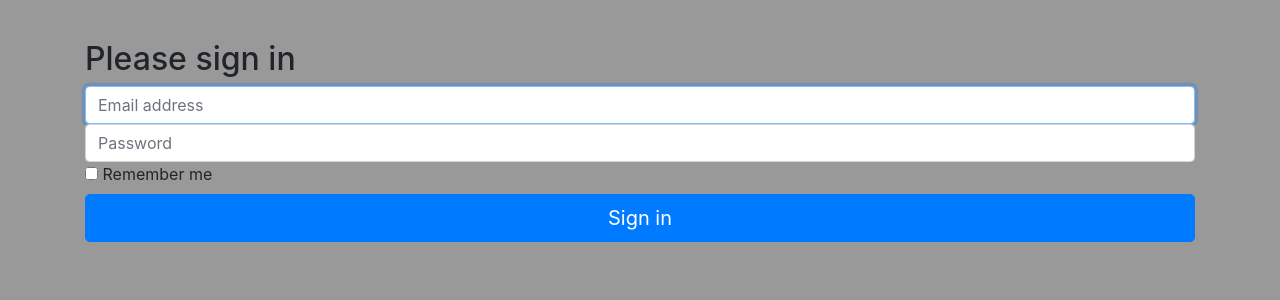
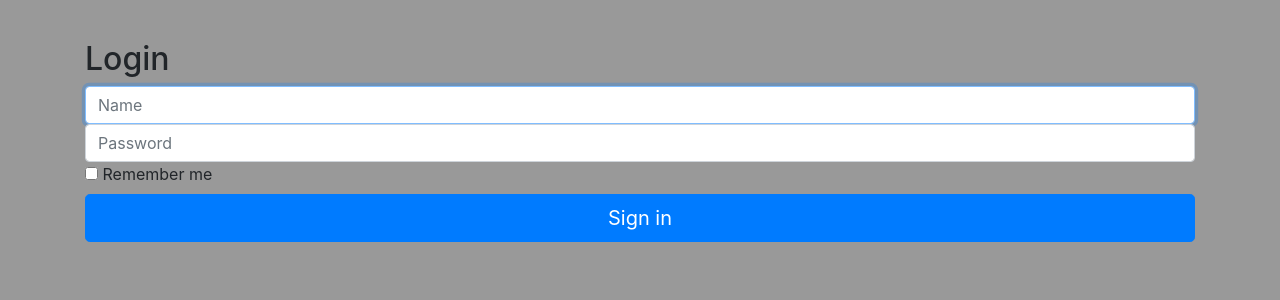
Before and after one commit to soapyking/sopo-kiosk, a Flask app: template kiosk/kiosk/templates/admin_login.html in a window 1280 px wide. Shown: the top 300 px of the page. Run offline with Flask 2, Linux system fonts and the light colour scheme; the template is opened without the code that fills it, so the values that code supplies are empty; parts of the project's set-up code (start-up, migrations or seed data) failed here and were passed over; some libraries are stand-ins or nearby versions.

Commit message:
Betterific admin login

```diff
--- a/kiosk/kiosk/templates/admin_login.html
+++ b/kiosk/kiosk/templates/admin_login.html
@@ -9,15 +9,15 @@
     <meta name="author" content="Chris J">
     <!-- <link rel="shortcut icon" href="../../assets/ico/favicon.ico"> -->
 
-    <title>Signin Template for Bootstrap</title>
+    <title>Admin login</title>
 
     <!-- Bootstrap core CSS -->
-    <link href="static/css/bootstrap.css" rel="stylesheet">
+    <link href="/static/css/bootstrap.css" rel="stylesheet">
 
     <!-- Custom styles for this template -->
-    <link href="static/css/admin_login.css" rel="stylesheet">
-    <link href="static/css/common.css" rel="stylesheet">
-    <link href="static/css/admin_common.css" rel="stylesheet">
+    <link href="/static/css/admin_login.css" rel="stylesheet">
+    <link href="/static/css/common.css" rel="stylesheet">
+    <link href="/static/css/admin_common.css" rel="stylesheet">
 
   </head>
 
@@ -26,8 +26,8 @@
     <div class="container">
 
       <form class="form-signin" role="form">
-        <h2 class="form-signin-heading">Please sign in</h2>
-        <input type="email" class="form-control" placeholder="Email address" required autofocus>
+        <h2 class="form-signin-heading">Login</h2>
+        <input type="name" class="form-control" placeholder="Name" required autofocus>
         <input type="password" class="form-control" placeholder="Password" required>
         <label class="checkbox">
           <input type="checkbox" value="remember-me"> Remember me
--- a/kiosk/kiosk/views/administration.py
+++ b/kiosk/kiosk/views/administration.py
@@ -2,6 +2,6 @@ from flask import render_template
 
 from kiosk import app
 
-@app.route('/login')
+@app.route('/administration/login')
 def admin_login():
 	return render_template("admin_login.html")
```
